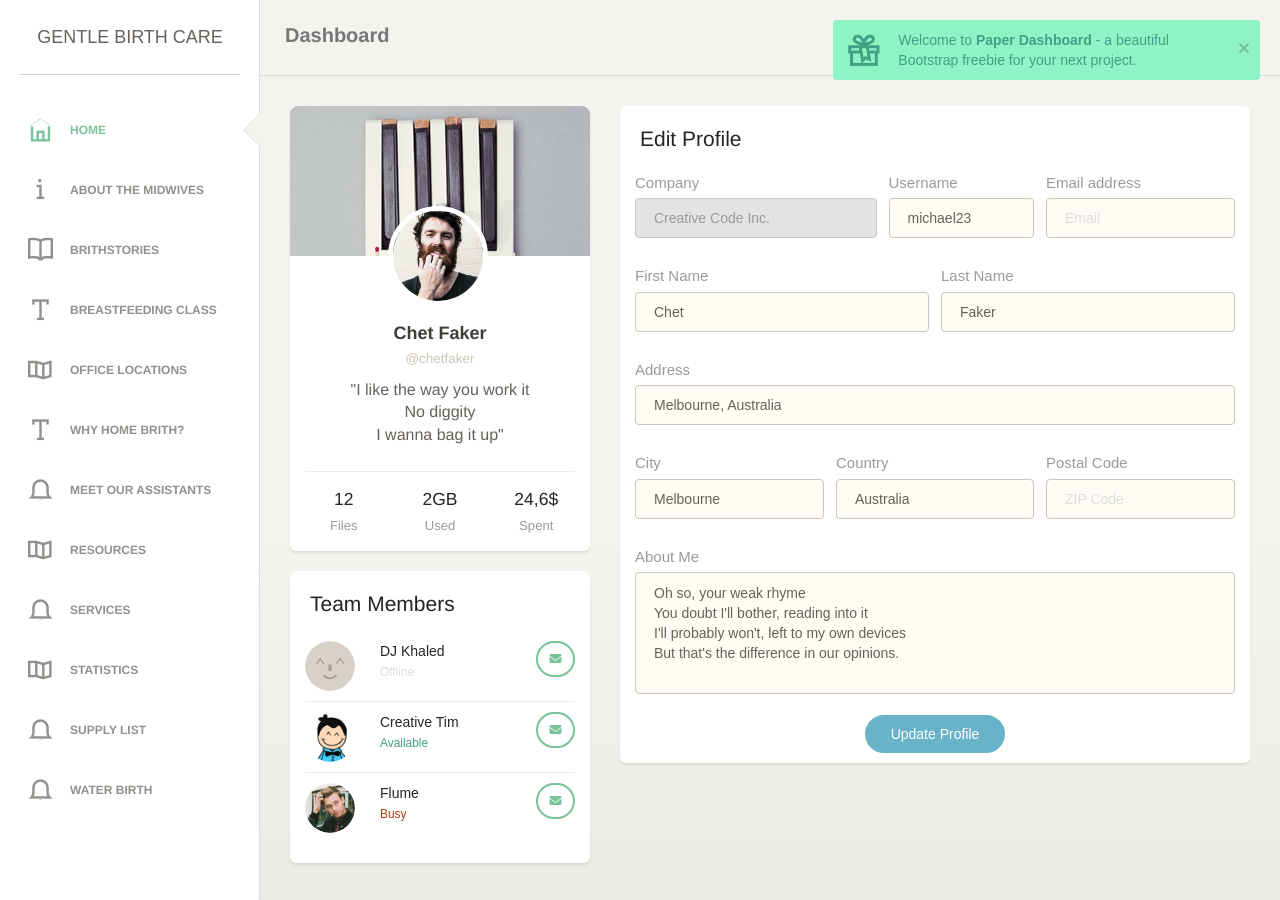
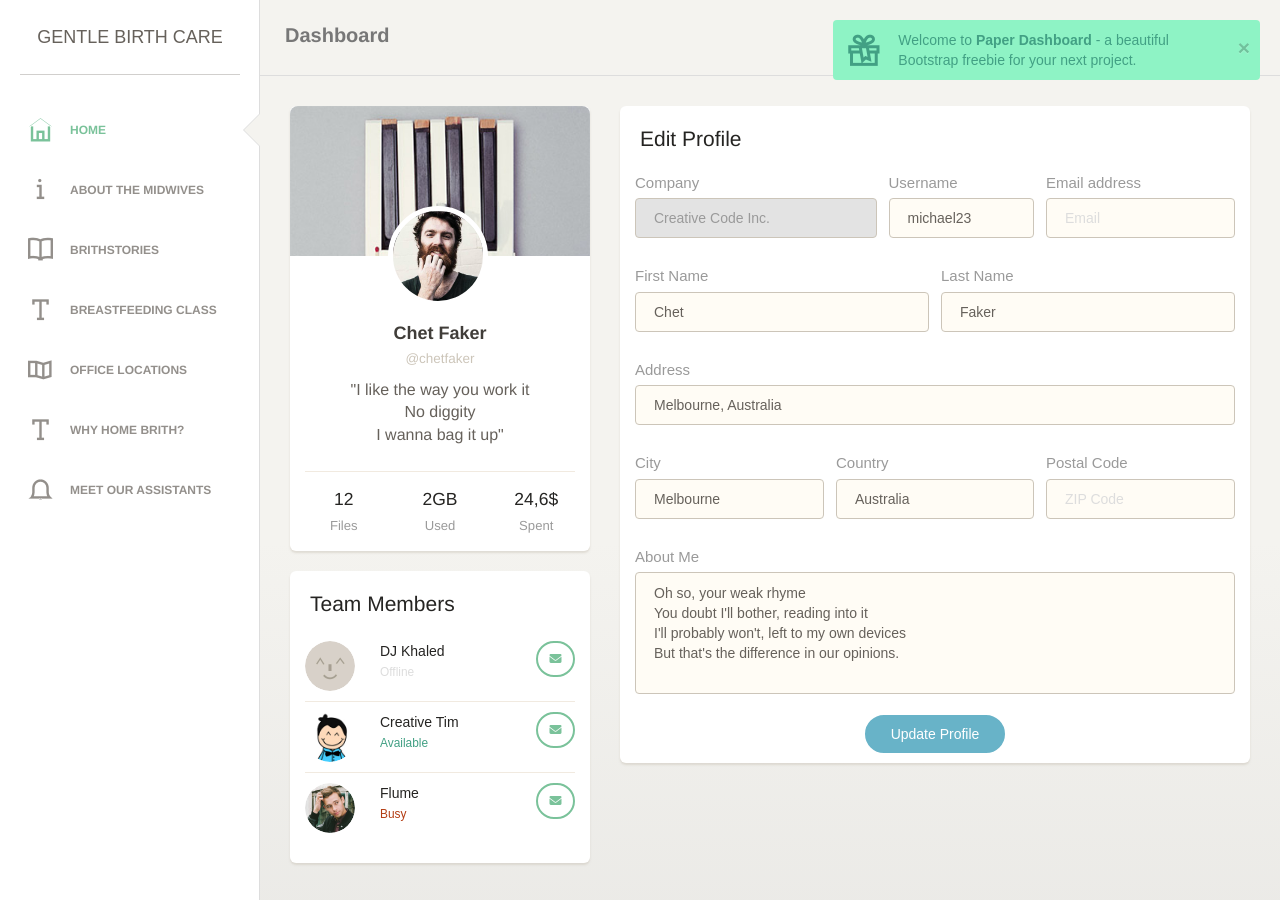
Before and after one commit to WoollyAlly/GentleBirthCare, a Jekyll site: the page built from index.html, in a window 1280 px wide. Built offline with Jekyll 4.4.1, drawn with Linux system fonts in a browser that asks for light colours; nearby versions of some CDN libraries; some web fonts are replaced.

Commit message:
Updated '/_layouts/default.html' via CloudCannon

```diff
--- a/_layouts/default.html
+++ b/_layouts/default.html
@@ -77,7 +77,7 @@
                     </a>
                 </li>
                 <li>
-                    <a href="maps.html">
+                    <a href="icons.html">
                         <i class="ti-map"></i>
                         <p>Office Locations</p>
                     </a>
@@ -94,36 +94,36 @@
                         <p>Meet our Assistants</p>
                     </a>
                 </li>
-                <li>
-                    <a href="maps.html">
-                        <i class="ti-map"></i>
-                        <p>Resources</p>
-                    </a>
-                </li>
-                <li>
-                    <a href="notifications.html">
-                        <i class="ti-bell"></i>
-                        <p>Services</p>
-                    </a>
-                </li>
-                <li>
-                    <a href="maps.html">
-                        <i class="ti-map"></i>
-                        <p>Statistics</p>
-                    </a>
-                </li>
-                <li>
-                    <a href="notifications.html">
-                        <i class="ti-bell"></i>
-                        <p>Supply List</p>
-                    </a>
-                </li>
-                <li>
-                    <a href="notifications.html">
-                        <i class="ti-bell"></i>
-                        <p>Water Birth</p>
-                    </a>
-                </li>
+                <!--<li>-->
+                <!--    <a href="maps.html">-->
+                <!--        <i class="ti-map"></i>-->
+                <!--        <p>Resources</p>-->
+                <!--    </a>-->
+                <!--</li>-->
+                <!--<li>-->
+                <!--    <a href="notifications.html">-->
+                <!--        <i class="ti-bell"></i>-->
+                <!--        <p>Services</p>-->
+                <!--    </a>-->
+                <!--</li>-->
+                <!--<li>-->
+                <!--    <a href="maps.html">-->
+                <!--        <i class="ti-map"></i>-->
+                <!--        <p>Statistics</p>-->
+                <!--    </a>-->
+                <!--</li>-->
+                <!--<li>-->
+                <!--    <a href="notifications.html">-->
+                <!--        <i class="ti-bell"></i>-->
+                <!--        <p>Supply List</p>-->
+                <!--    </a>-->
+                <!--</li>-->
+                <!--<li>-->
+                <!--    <a href="notifications.html">-->
+                <!--        <i class="ti-bell"></i>-->
+                <!--        <p>Water Birth</p>-->
+                <!--    </a>-->
+                <!--</li>-->
             </ul>
     	</div>
     </div>
```
